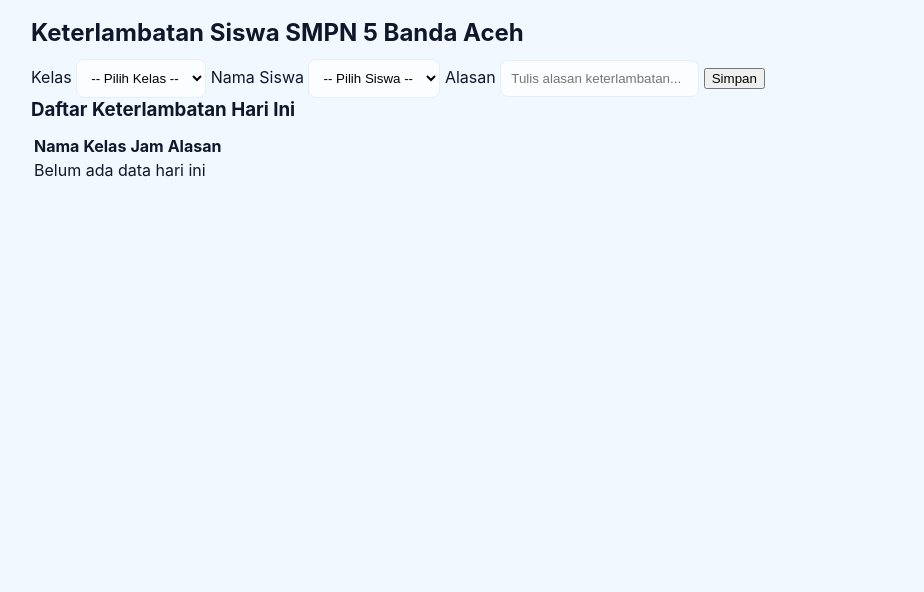
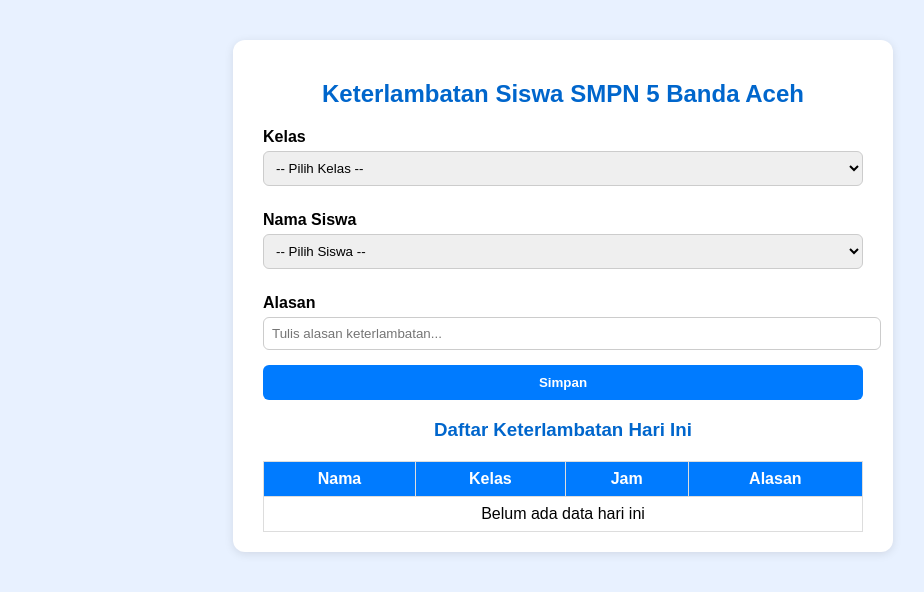
Before and after one commit to Smpn5bna/siswatelat, a plain HTML site: page index.html in a window 1280 px wide. Shown: the whole page, without its empty margins (77-1001 px from the left). Drawn offline with Linux system fonts and the light colour scheme; no server answers.

Commit message:
Update style.css

```diff
--- a/style.css
+++ b/style.css
@@ -1,38 +1,67 @@
-:root{
-  --bg:#f1f8ff; --card:#fff; --muted:#6b7280; --theme:#0ea5e9; --deep:#0369a1;
-  --maxw:1100px;
+body {
+  font-family: Arial, sans-serif;
+  background-color: #e8f1ff;
+  margin: 0;
+  padding: 0;
 }
-*{box-sizing:border-box}
-body{font-family:Inter,ui-sans-serif,system-ui,-apple-system,Segoe UI,Roboto,'Helvetica Neue',Arial;background:var(--bg);margin:0;color:#0f172a}
-.container{max-width:var(--maxw);margin:0 auto;padding:18px}
-.site-header{background:linear-gradient(90deg,var(--theme),var(--deep));color:#fff;padding:18px 0}
-.header-inner{display:flex;align-items:center;justify-content:space-between}
-.brand{display:flex;gap:14px;align-items:center}
-.logo{width:64px;height:auto;border-radius:8px;background:#fff;padding:6px}
-.subtitle{opacity:0.9;font-size:13px}
-.main-grid{display:grid;grid-template-columns:1fr 360px;gap:20px;padding:20px 0}
-.card{background:var(--card);padding:18px;border-radius:12px;box-shadow:0 8px 30px rgba(2,6,23,0.06)}
-.side-card{position:sticky;top:20px;height:max-content}
-.wide-card{grid-column:1/-1}
-h2,h3{margin:0 0 12px 0}
-.form-row{display:flex;flex-direction:column;margin-bottom:12px}
-.form-row-inline{display:flex;gap:12px;margin-bottom:12px}
-input,select,textarea{padding:10px;border-radius:8px;border:1px solid #e6eef6;background:#fbfdff}
-textarea{min-height:120px}
-.btn{background:var(--theme);color:#fff;padding:8px 12px;border-radius:8px;border:none;cursor:pointer;font-weight:600}
-.btn.ghost{background:transparent;color:var(--deep);border:1px solid #e6eef6}
-.btn.small{padding:6px 8px;font-size:13px}
-.btn.green{background:#16a34a}
-.table-wrap{overflow:auto;margin-top:10px}
-.table{width:100%;border-collapse:collapse}
-.table th,.table td{padding:10px;border-bottom:1px solid #eef3f8;text-align:left}
-.filters{display:flex;gap:8px;flex-wrap:wrap;align-items:center;margin-bottom:8px}
-.summary{background:#f8fbff;padding:10px;border-left:4px solid var(--theme);border-radius:6px;margin-top:10px;color:var(--muted)}
-.class-list-wrap{margin-top:12px;max-height:260px;overflow:auto}
-.stats-grid{display:flex;gap:12px;flex-wrap:wrap}
-.stat-card{flex:1;min-width:260px;padding:10px;background:#fff;border-radius:8px}
-.site-footer{background:var(--deep);color:#fff;padding:12px;margin-top:18px}
-.footer-inner{display:flex;justify-content:space-between;align-items:center}
-.toast{position:fixed;right:20px;bottom:20px;padding:10px 14px;background:var(--deep);color:#fff;border-radius:8px;box-shadow:0 6px 18px rgba(2,6,23,0.2)}
-.hidden{display:none}
-@media(max-width:900px){.main-grid{grid-template-columns:1fr;}.header-inner{flex-direction:column;gap:10px}.footer-inner{flex-direction:column;gap:6px}}
+
+.container {
+  max-width: 600px;
+  margin: 40px auto;
+  background: #fff;
+  border-radius: 12px;
+  padding: 20px 30px;
+  box-shadow: 0 2px 10px rgba(0,0,0,0.1);
+}
+
+h2, h3 {
+  text-align: center;
+  color: #0066cc;
+}
+
+label {
+  font-weight: bold;
+  margin-top: 10px;
+  display: block;
+}
+
+select, input {
+  width: 100%;
+  padding: 8px;
+  margin-top: 5px;
+  margin-bottom: 15px;
+  border: 1px solid #ccc;
+  border-radius: 6px;
+}
+
+button {
+  width: 100%;
+  padding: 10px;
+  background: #007bff;
+  color: white;
+  font-weight: bold;
+  border: none;
+  border-radius: 6px;
+  cursor: pointer;
+}
+
+button:hover {
+  background: #0056b3;
+}
+
+table {
+  width: 100%;
+  border-collapse: collapse;
+  margin-top: 20px;
+}
+
+th, td {
+  border: 1px solid #ddd;
+  padding: 8px;
+  text-align: center;
+}
+
+th {
+  background: #007bff;
+  color: white;
+}
```
